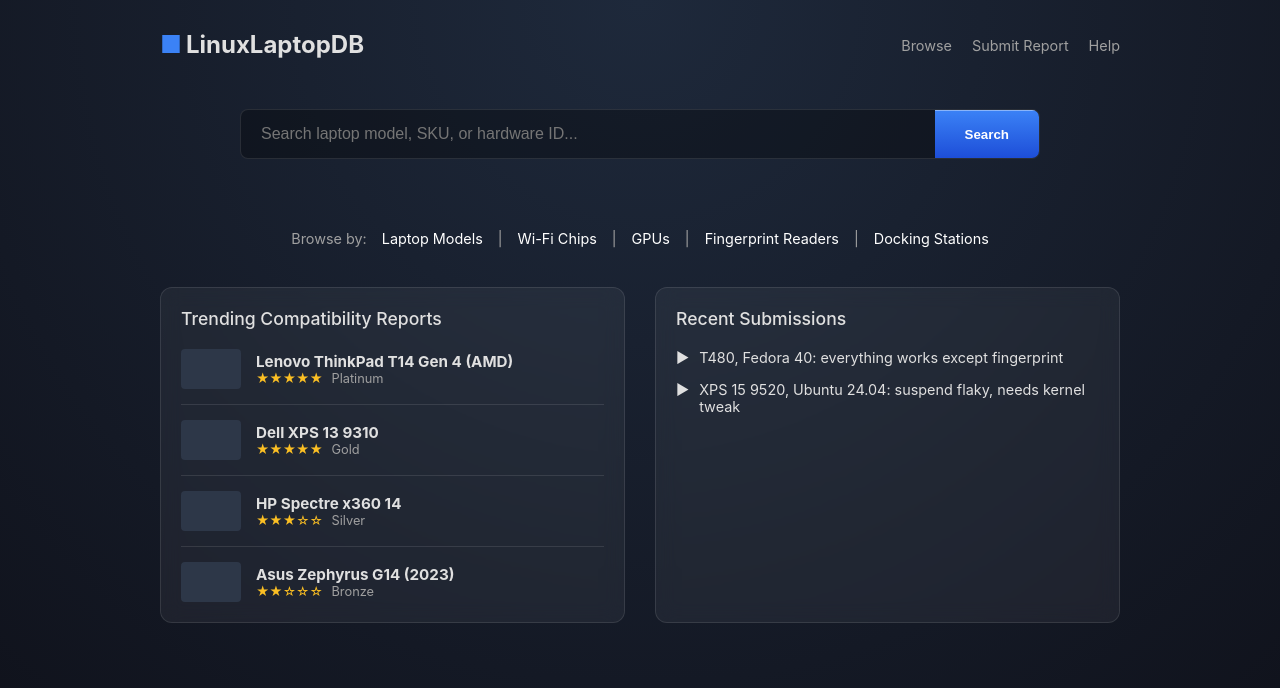
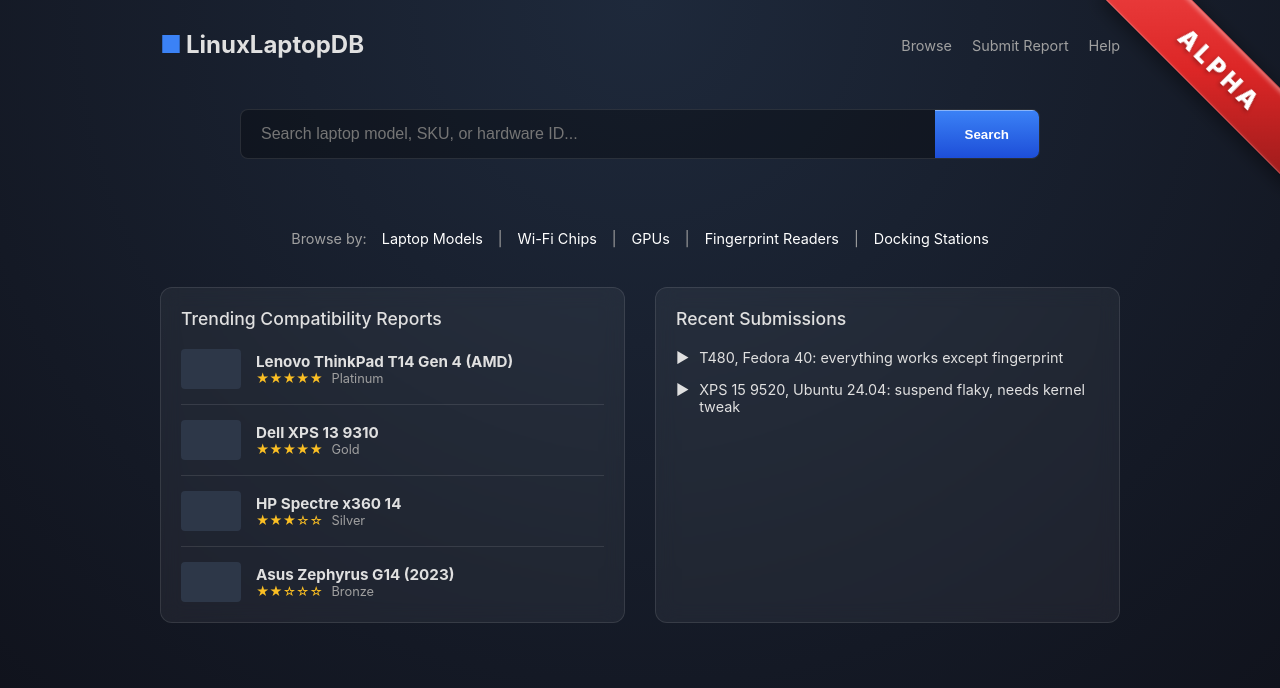
Before and after one commit to wwestrop/LinuxLaptopDB, a React (Vite) app: page / in a window 1280 px wide. Shown: the top 688 px of the page. Built offline with nearby package versions, Linux system fonts and the light colour scheme; no server answers.

Commit message:
Add "alpha" badge

```diff
--- a/src/index.tsx
+++ b/src/index.tsx
@@ -10,6 +10,7 @@ import SubmitReportPage from './pages/SubmitReportPage';
 const App = () => {
   return (
     <div className="app">
+      <div className="alpha-badge">ALPHA</div>
       <BrowserRouter>
         <Routes>
           <Route path="/" element={<HomePage />} />
--- a/src/style.css
+++ b/src/style.css
@@ -10,6 +10,29 @@
   --accent-silver: #9ca3af;
   --accent-bronze: #d97706;
   --accent-platinum: #e5e7eb;
+}
+
+.alpha-badge {
+  position: fixed;
+  top: 0;
+  right: 0;
+  width: 270px;
+  background: linear-gradient(135deg, #ef4444 0%, #dc2626 50%, #991b1b 100%);
+  color: white;
+  padding: 15px 0;
+  text-align: center;
+  font-weight: 900;
+  font-size: 1.5rem;
+  letter-spacing: 4px;
+  text-transform: uppercase;
+  transform: rotate(45deg) translate(30%, -40%);
+  transform-origin: center;
+  box-shadow: 0 4px 20px rgba(0, 0, 0, 0.5), inset 0 2px 4px rgba(255, 255, 255, 0.4);
+  border: 1px solid rgba(255, 255, 255, 0.2);
+  z-index: 9999;
+  pointer-events: none;
+  user-select: none;
+  text-shadow: 0 2px 4px rgba(0, 0, 0, 0.3);
 }
 
 * {
```
